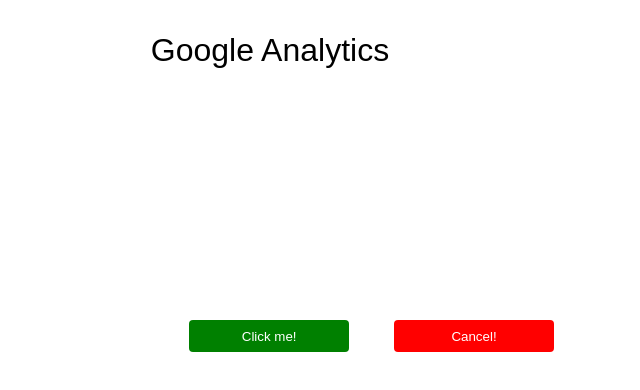
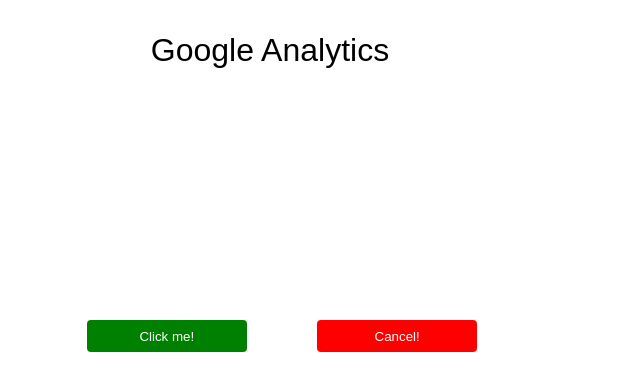
Before and after one commit to SikindarMirza/ga-app, a React (Create React App) app: page / in a window 1280 px wide. Shown: the top 390 px of the page, without its empty margins (374-1014 px from the left). Built offline with nearby package versions, Linux system fonts and the light colour scheme.

Commit message:
Modified the css

```diff
--- a/src/App.css
+++ b/src/App.css
@@ -15,7 +15,7 @@
   justify-content: center;
   position:absolute;
   top: 40%;
-  left: 44%;
+  left: 36%;
   background: green;
   border: none;
   border-radius: 4px;
@@ -30,7 +30,7 @@
   justify-content: center;
   position:absolute;
   top: 40%;
-  left: 60%;
+  left: 54%;
   background: red;
   border: none;
   border-radius: 4px;
```
Also changed, not shown: src/Header.js (added).
